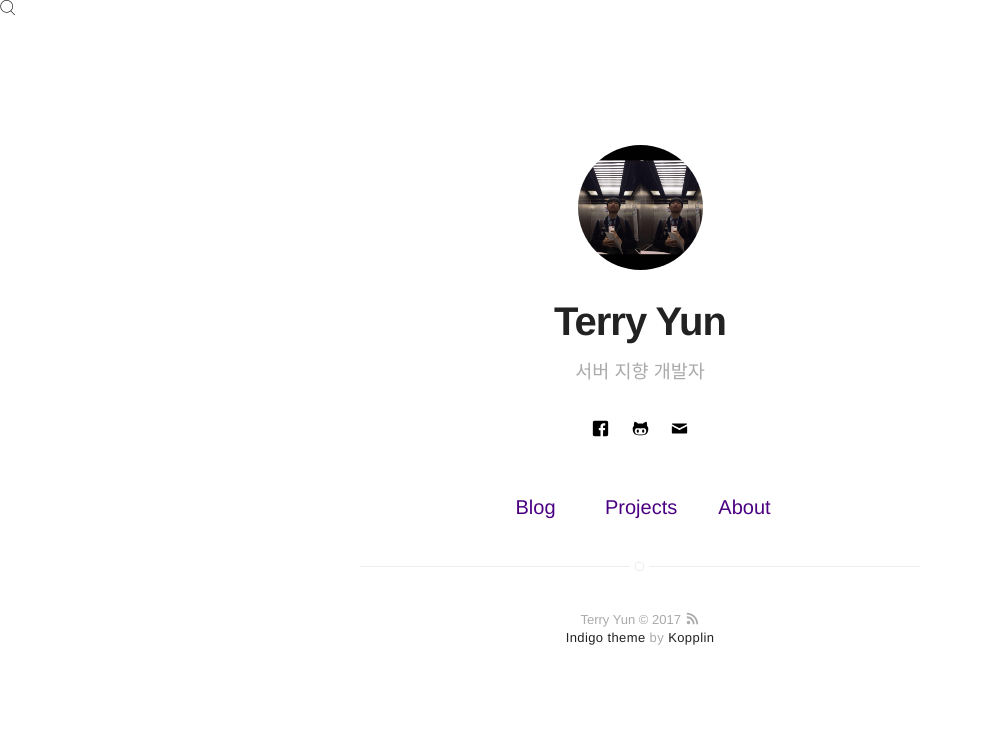
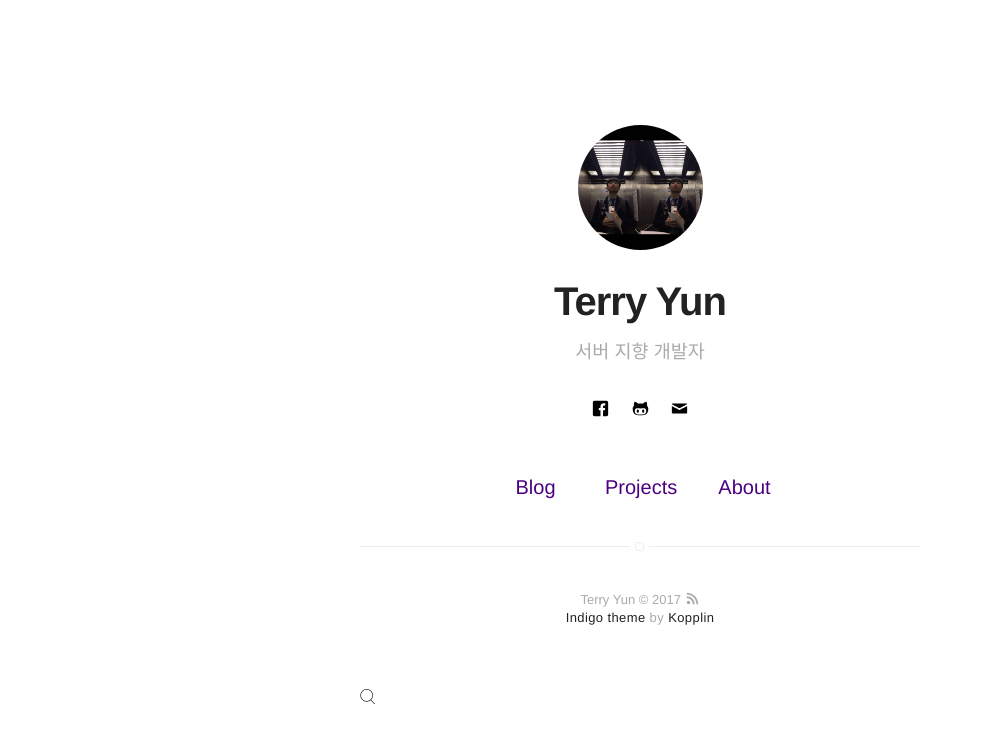
Before and after one commit to CHANMYUNG/nooheat.github.io, a Jekyll site: the page built from index.html, in a window 1280 px wide. Shown: the top 744 px of the page, without its empty margins (0-983 px from the left). Built offline with Jekyll 4.4.1, drawn with Linux system fonts in a browser that asks for light colours.

```diff
--- a/_layouts/default.html
+++ b/_layouts/default.html
@@ -11,7 +11,6 @@ layout: compress
 
     <meta name=description content="{{ site.bio }}">
     <meta name=author content="{{ site.name }}">
-    <a href="/search/"><img src="/assets/images/icon/search.png"/></a>
     {% seo %}
 
     {% include favicon.html %}
@@ -40,6 +39,7 @@ layout: compress
 
             {{ content }}
         </div>
+        <a href="/search/"><img src="/assets/images/icon/search.png"/></a>
     </div>
 
     {% include icons.html %}
```
